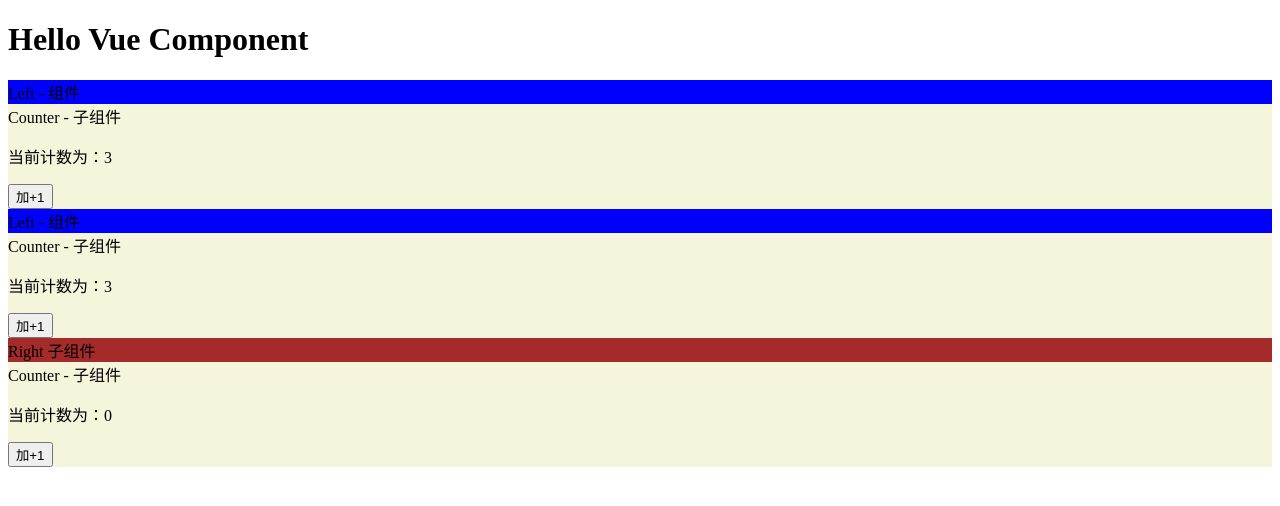
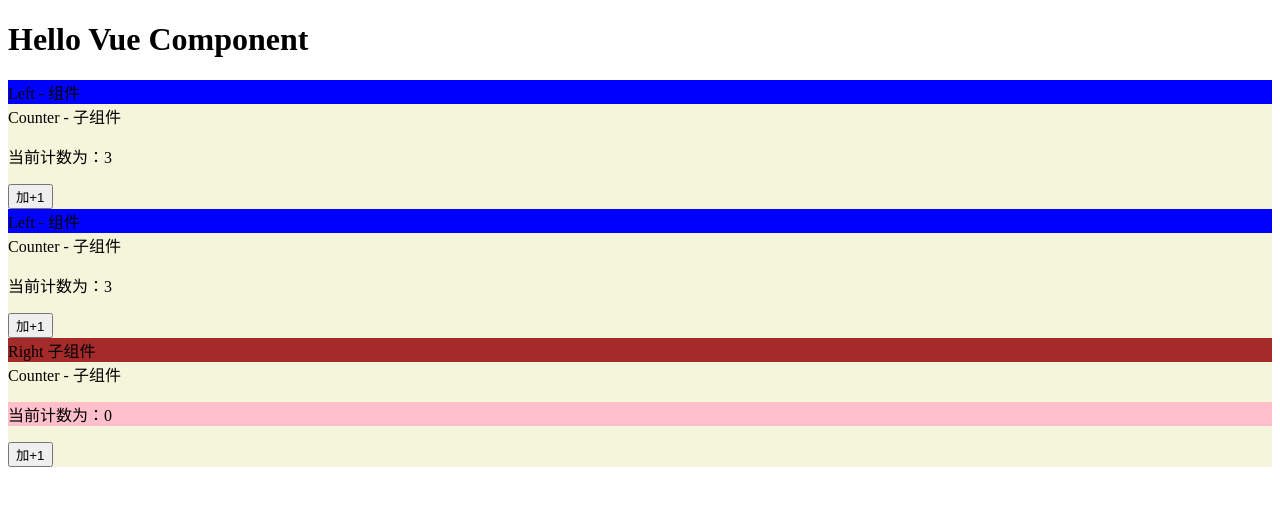
Before and after one commit to zhfei/VueBasicKnowledge, a Vue app in the folder vue-component-demo/: page / in a window 1280 px wide. Shown: the top 506 px of the page. Built offline with nearby package versions, Linux system fonts and the light colour scheme.

Commit message:
feat：添加deep深层选择器

```diff
--- a/vue-component-demo/src/components/Counter.vue
+++ b/vue-component-demo/src/components/Counter.vue
@@ -44,7 +44,7 @@ export default {
 };
 </script>
 
-<style lang="less" scoped>
+<style lang="less">
 #counter {
     background-color: beige;
 }
--- a/vue-component-demo/src/components/Right.vue
+++ b/vue-component-demo/src/components/Right.vue
@@ -31,5 +31,13 @@ export default {
 <style lang="less" scoped>
 #right {
     background-color: brown;
+
+    // 使用场景：项目UI中使用了第三方库的UI组件，开发中要自定义修改第三方库组件的样式，又不能直接拿第三库的源码修改，可以通过/deep/深层修改
+    // 使用/deep/ p修饰的样式 编译器最终会转成[data-v-001] p{}父子选择器的形式
+    /deep/ p {
+        background-color: pink;
+    }
 }
+
+
 </style>
```
